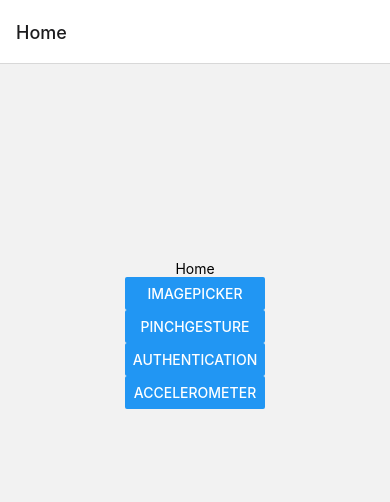
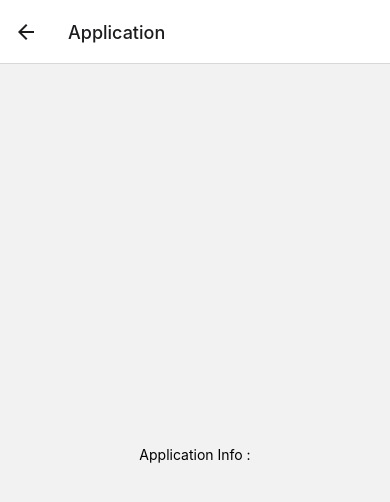
Before and after one commit to GuilhermeSousaDev/Expo, a React Native app: screen /Application in a window 390 px wide. Shown: the top 502 px of the page. Built offline with nearby package versions, Linux system fonts and the light colour scheme.

Commit message:
Application Infos with expo-application

```diff
--- a/App.js
+++ b/App.js
@@ -8,6 +8,7 @@ import Home from './screens/Home';
 import ImagePicker from './screens/ImagePicker';
 import PinchGesture from './screens/PinchGesture';
 import AccelerometerSensor from './screens/Accelerometer';
+import Application from './screens/Application';
 
 export default function App() {
   return (
@@ -17,6 +18,7 @@ export default function App() {
         <Stack.Screen name='ImagePicker' component={ImagePicker} />
         <Stack.Screen name='PinchGesture' component={PinchGesture} />
         <Stack.Screen name='Accelerometer' component={AccelerometerSensor} />
+        <Stack.Screen name='Application' component={Application} />
       </Stack.Navigator>
       <StatusBar style="light" />
     </NavigationContainer>
--- a/package.json
+++ b/package.json
@@ -12,6 +12,7 @@
     "@react-navigation/native": "^6.1.1",
     "@react-navigation/native-stack": "^6.9.7",
     "expo": "~47.0.8",
+    "expo-application": "~5.0.1",
     "expo-auth-session": "~3.8.0",
     "expo-image-picker": "~14.0.2",
     "expo-media-library": "~15.0.0",
--- /dev/null
+++ b/screens/Application.js
@@ -0,0 +1,25 @@
+import { View, Text, StyleSheet } from 'react-native';
+import * as Application from 'expo-application';
+
+export default function ApplicationScreen() {
+
+    return (
+        <View style={styles.container}>
+            <Text>Application Info :</Text>
+            <Text>{ Application.applicationName }</Text>
+            <Text>{ Application.nativeApplicationVersion }</Text>
+            <Text>{ Application.androidId }</Text>
+            <Text>{ Application.applicationId }</Text>
+            <Text>{ Application.nativeBuildVersion }</Text>
+        </View>
+    )
+}
+
+const styles = StyleSheet.create({
+    container: {
+        flex: 1,
+        flexDirection: 'column',
+        justifyContent: 'center',
+        alignItems: 'center',
+    }
+});
--- a/screens/Home.js
+++ b/screens/Home.js
@@ -14,6 +14,7 @@ export default function Home({ navigation }) {
                 <Button title="PinchGesture" onPress={() => navigate('PinchGesture')} />
                 <Button title="Authentication" onPress={() => navigate('Authentication')} />
                 <Button title="Accelerometer" onPress={() => navigate('Accelerometer')} />
+                <Button title="Application" onPress={() => navigate('Application')} />
             </View>
         </View>
     )
```
